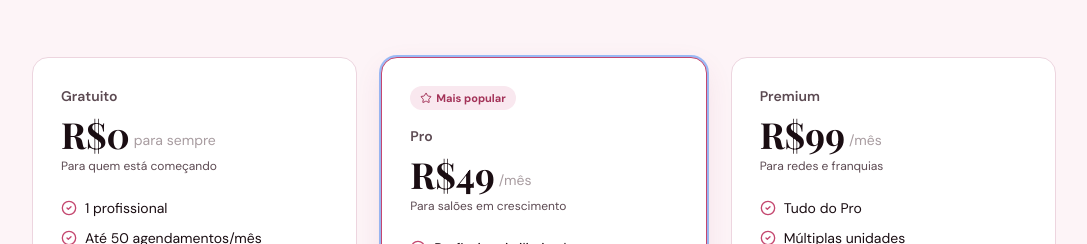
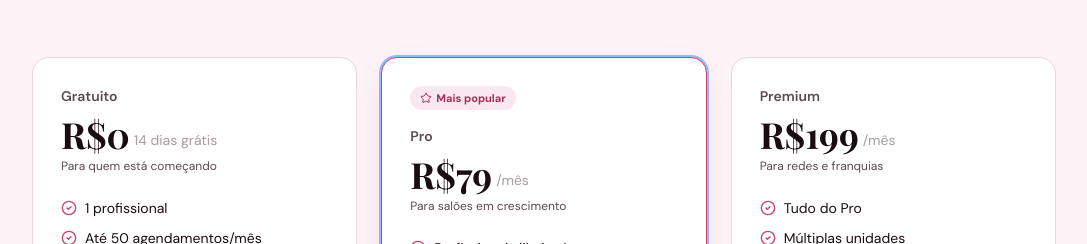
Before and after one commit to bradockturim/saasalao, a Next.js app: page / in a window 1280 px wide. Shown: the part 3630-3874 px from the top of the page, without its empty margins (96-1183 px from the left). Built offline with nearby package versions, Linux system fonts and the light colour scheme; no server answers; a web font is replaced by a local one.

Commit message:
fix: planos atualizados para R9, R29 e R99

```diff
--- a/app/page.tsx
+++ b/app/page.tsx
@@ -329,7 +329,7 @@ export default async function HomePage() {
               {
                 name: "Gratuito",
                 price: "R$0",
-                period: "para sempre",
+                period: "14 dias grátis",
                 desc: "Para quem está começando",
                 highlight: false,
                 items: [
@@ -344,7 +344,7 @@ export default async function HomePage() {
               },
               {
                 name: "Pro",
-                price: "R$49",
+                price: "R$79",
                 period: "/mês",
                 desc: "Para salões em crescimento",
                 highlight: true,
@@ -362,7 +362,7 @@ export default async function HomePage() {
               },
               {
                 name: "Premium",
-                price: "R$99",
+                price: "R$199",
                 period: "/mês",
                 desc: "Para redes e franquias",
                 highlight: false,
```
